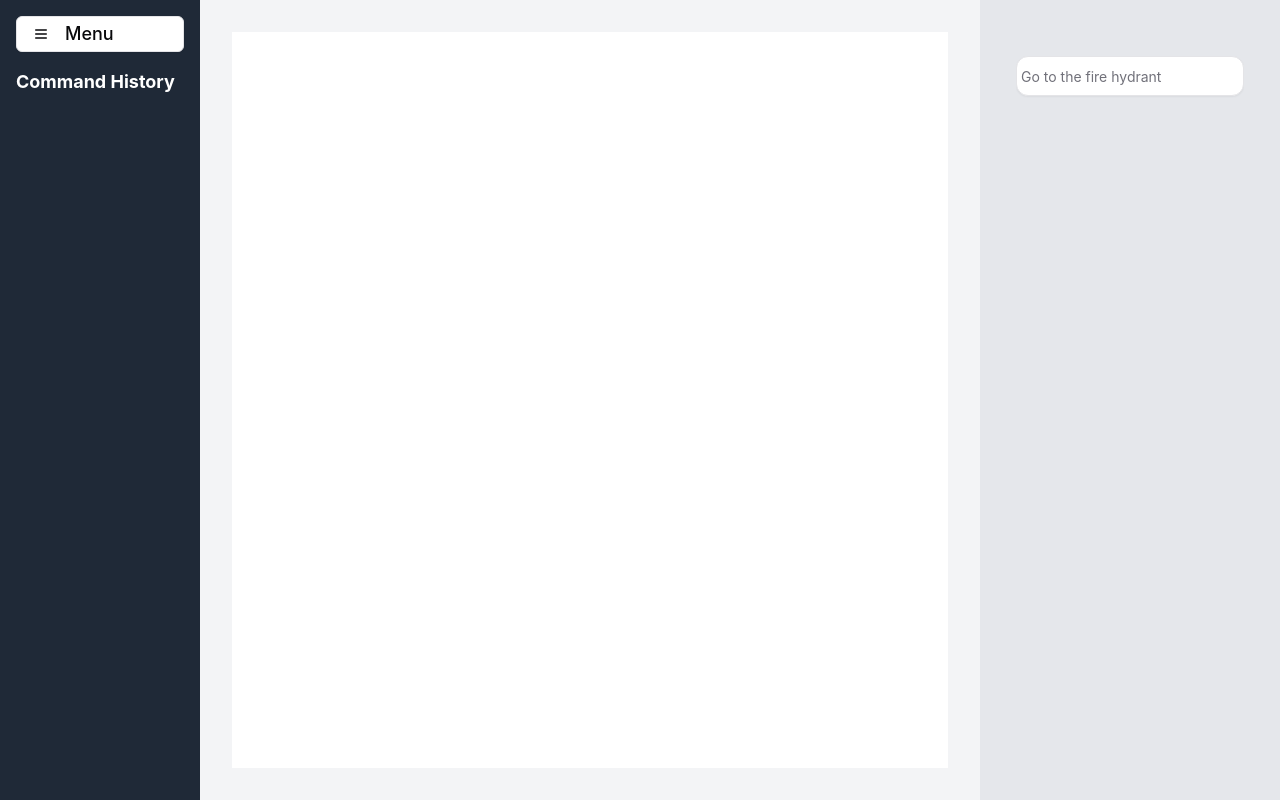
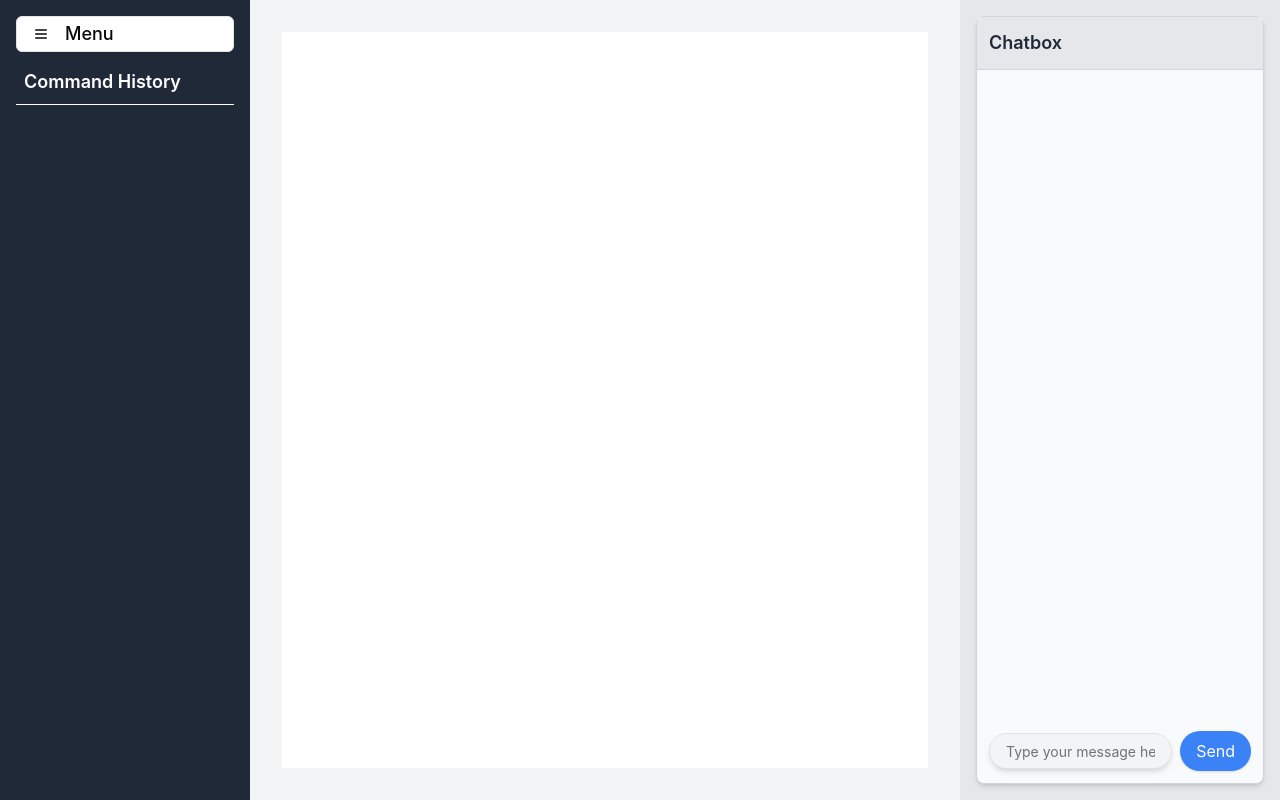
Before and after one commit to Majestic9169/bharat-forge-ui, a React (Vite) app: page / in a window 1280 px wide. Built offline with nearby package versions, Linux system fonts and the light colour scheme; what groq-sdk would draw is missing.

Commit message:
chatbox ui updated

```diff
--- a/src/App.tsx
+++ b/src/App.tsx
@@ -1,6 +1,5 @@
 import { useEffect, useState } from 'react'
 import { Button } from "@/components/ui/button"
-import { Input } from "@/components/ui/input"
 import {
   DropdownMenu,
   DropdownMenuContent,
@@ -15,7 +14,7 @@ import {
   AccordionItem,
   AccordionTrigger,
 } from "@/components/ui/accordion"
-import { Menu, Send, Clock, Settings } from 'lucide-react'
+import { Menu } from 'lucide-react'
 import { VNC_SERVER_URL_LIST } from './constants'
 import { Option, Task } from './types'
 import { Chatbox } from './components/Chatbox'
@@ -55,7 +54,7 @@ export default function ChatInterface() {
   return (
     <div className="flex h-screen bg-gray-100">
       {/* Right side - Dropdown menu + Task Panel*/}
-      <div className="w-[200px] bg-gray-800 p-4">
+      <div className="w-[250px] bg-gray-800 p-4">
         <DropdownMenu>
           <DropdownMenuTrigger asChild>
             <Button variant="outline" className="w-full justify-start">
@@ -63,7 +62,7 @@ export default function ChatInterface() {
               <span className='text-lg'>Menu</span>
             </Button>
           </DropdownMenuTrigger>
-          <DropdownMenuContent className="w-[318px]">
+          <DropdownMenuContent className="w-[218px]">
             <DropdownMenuLabel>Views</DropdownMenuLabel>
             <DropdownMenuSeparator />
             {VNC_SERVER_URL_LIST.map((bot, index) => (
@@ -83,7 +82,7 @@ export default function ChatInterface() {
 
         {/* Command History Panel */}
         <div className="mt-4 text-white">
-          <h2 className="text-lg font-bold">Command History</h2>
+          <h2 className="text-lg font-semibold pl-2 pb-2 border-b-[1px] border-b-white">Command History</h2>
           <Accordion type='multiple' className="mt-2 space-y-2 relative">
             {tasks.slice().reverse().map((task, index) => {
               return (
@@ -139,7 +138,7 @@ export default function ChatInterface() {
       </div>
 
       {/* Left side - History and Options buttons */}
-      <div className="w-[300px] bg-gray-200 p-4 flex flex-col items-center">
+      <div className="w-[320px] bg-gray-200 p-4 flex flex-col items-center">
         <Chatbox />
       </div>
     </div>
--- a/src/components/Chatbox.tsx
+++ b/src/components/Chatbox.tsx
@@ -2,20 +2,14 @@ import { useEffect, useRef, useState } from "react";
 import { ScrollArea } from "./ui/scroll-area";
 import { Input } from "@/components/ui/input";
 import { ChatState } from "@/types";
-import { cn } from "@/lib/utils"
+import { cn } from "@/lib/utils";
 import { groqChat } from "@/Groq";
-
 
 export const Chatbox = () => {
   const [inputText, setInputText] = useState("");
-  const [chat, setChat] = useState<ChatState>({
-    chats: []
-  });
-
-  // Reference for auto-scrolling
+  const [chat, setChat] = useState<ChatState>({ chats: [] });
   const chatContainerRef = useRef<HTMLDivElement>(null);
 
-  // Scroll to bottom when chats update
   useEffect(() => {
     if (chatContainerRef.current) {
       chatContainerRef.current.scrollTop = chatContainerRef.current.scrollHeight;
@@ -24,67 +18,53 @@ export const Chatbox = () => {
 
   const handleInputSubmit = async (e: React.KeyboardEvent<HTMLInputElement>) => {
     if (e.key === "Enter" && inputText.trim()) {
-      // Add user message to chat
       setChat((prevState) => ({
         chats: [
           ...prevState.chats,
-          {
-            id: (chat.chats.length + 1).toString(),
-            from: "User",
-            message: inputText,
-            time: new Date().toLocaleString(),
-          }
-        ]
-      })
-      )
-
-      // const userInput = inputText; // Preserve input before clearing
+          { id: `${chat.chats.length + 1}`, from: "User", message: inputText, time: new Date().toLocaleString() },
+        ],
+      }));
       setInputText("");
 
-      const response = await groqChat(inputText)
-
+      const response = await groqChat(inputText);
       setChat((prevState) => ({
         chats: [
           ...prevState.chats,
-          {
-            id: (chat.chats.length + 2).toString(),
-            from: "Bot",
-            message: response,
-            time: new Date().toLocaleString(),
-          }
-        ]
-      })
-      )
+          { id: `${chat.chats.length + 2}`, from: "Bot", message: response, time: new Date().toLocaleString() },
+        ],
+      }));
     }
   };
 
-
-
-
-
   return (
-    <ScrollArea className="h-full p-3 ">
+    <div className="flex flex-col h-full bg-gray-50 border border-gray-300 rounded-lg shadow-md">
+      <div className="flex items-center justify-between p-3 bg-gray-200 border-b border-gray-300">
+        <h2 className="text-lg font-semibold text-gray-800">Chatbox</h2>
+      </div>
+      <ScrollArea className="flex-grow p-3">
         <div
-        // ref={chatContainerRef}
-        className="flex flex-col overflow-y-auto"
-        style={{ maxHeight: "75vh" }}
+          ref={chatContainerRef}
+          className="flex flex-col gap-3 overflow-y-auto modern-scrollbar pr-2"
+          style={{ maxHeight: "70vh" }}
         >
-        <div className="flex mt-4 ">
-          <div className="w-full flex flex-col justify-around gap-4 ">
-            <div className="flex-col w-[100%] flex gap-2">
           {chat.chats.map((chatmsg) => (
-                <div className="chatMessage" key={chatmsg.id}>
             <div
-                    style={{ maxWidth: "75%" }}
+              key={chatmsg.id}
               className={cn(
-                      "py-4",
-                      "px-3",
-                      "rounded-xl",
-                      "inline-block",
-                      "w-max-[75%]",
-                      "bg-white",
-                      chatmsg.from === "Bot" ? "float-left" : "float-right",
-                      chatmsg.from === "Bot" ? "" : "bg-red-400 text-white"
+                "chatMessage flex",
+                chatmsg.from === "Bot" ? "justify-start" : "justify-end"
+              )}
+            >
+              <div
+                style={{
+                  maxWidth: "90%",
+                  overflowWrap: "break-word",
+                  wordWrap: "break-word",
+                  whiteSpace: "pre-wrap",
+                }}
+                className={cn(
+                  "py-3 px-4 rounded-lg",
+                  chatmsg.from === "Bot" ? "bg-blue-100 text-gray-800" : "bg-green-400 text-white"
                 )}
               >
                 {chatmsg.message}
@@ -92,20 +72,22 @@ export const Chatbox = () => {
             </div>
           ))}
         </div>
-          </div>
-        </div>
-      </div>
-      <div className="flex-col w-full flex gap-2">
-        <div className="w-full">
+      </ScrollArea>
+      <div className="p-3 flex gap-2 items-center">
         <Input
-            className="mt-3 w-full mx-0 rounded-xl bg-white text-xl pl-1 pr-1 pt-2 pb-2 h-10"
-            placeholder="Go to the fire hydrant"
+          className="flex-grow rounded-full bg-gray-100 text-gray-800 pl-4 pr-4 py-2 shadow-md focus:outline-none focus:ring-2 focus:ring-blue-500"
+          placeholder="Type your message here..."
           value={inputText}
           onChange={(e) => setInputText(e.target.value)}
           onKeyDown={handleInputSubmit}
         />
+        <button
+          onClick={() => handleInputSubmit({ key: "Enter" } as React.KeyboardEvent<HTMLInputElement>)}
+          className="px-4 py-2 bg-blue-500 text-white rounded-full shadow hover:bg-blue-600"
+        >
+          Send
+        </button>
       </div>
     </div>
-    </ScrollArea>
-  )
-}
+  );
+};
--- a/src/index.css
+++ b/src/index.css
@@ -90,3 +90,28 @@
     @apply bg-background text-foreground;
   }
 }
+
+
+/* Modern and Thin Scrollbar */
+.modern-scrollbar {
+  scrollbar-width: thin; /* For Firefox */
+  scrollbar-color: #888 #e0e0e0; /* For Firefox */
+}
+
+/* For Chrome, Edge, and Safari */
+.modern-scrollbar::-webkit-scrollbar {
+  width: 8px; /* Width of the scrollbar */
+}
+
+.modern-scrollbar::-webkit-scrollbar-track {
+  background: #f5f5f5; /* Track color */
+}
+
+.modern-scrollbar::-webkit-scrollbar-thumb {
+  background-color: #888; /* Thumb color */
+  border-radius: 10px; /* Rounded edges for the thumb */
+}
+
+.modern-scrollbar::-webkit-scrollbar-thumb:hover {
+  background-color: #555; /* Darker color on hover */
+}
```
Also changed, not shown: 1 other file (tests, documents, lock files or other folders). Lines whose indentation alone changed are shown as unchanged.
